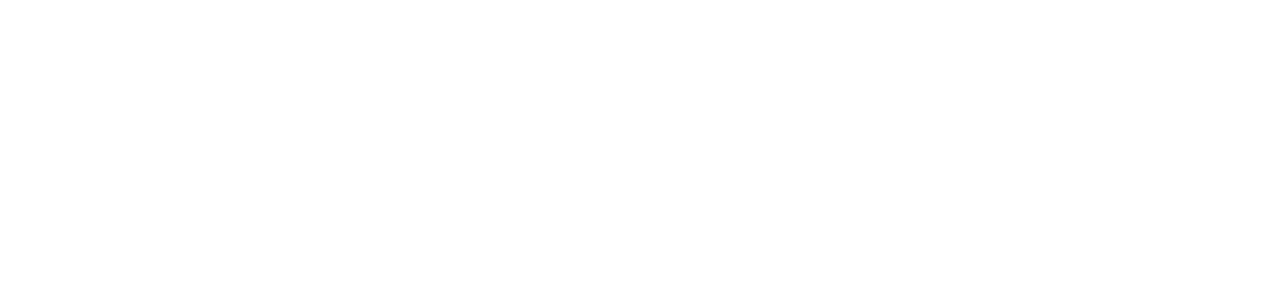
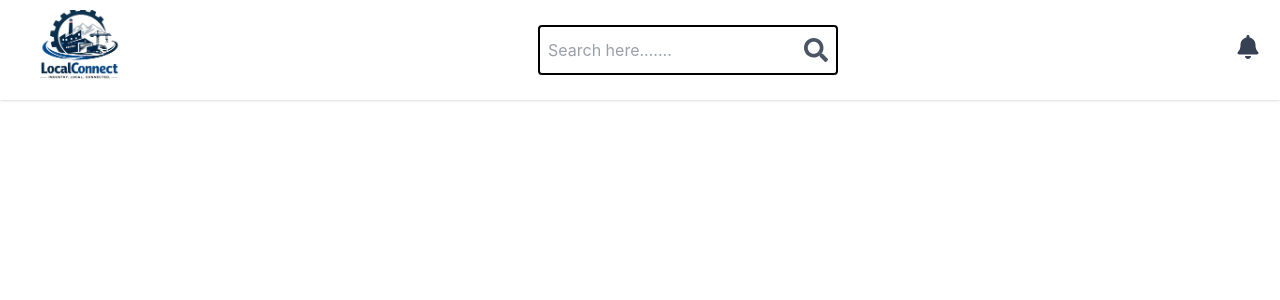
Before and after one commit to Sudarshan-Bishwokarma/localconnect-frontend, a React (Vite) app: page /home in a window 1280 px wide. Before the commit this address had no page. Shown: the top 300 px of the page. Built offline with nearby package versions, Linux system fonts and the light colour scheme.

Commit message:
User Header is created and  user dropdown component  is  completed

```diff
--- a/src/App.jsx
+++ b/src/App.jsx
@@ -27,19 +27,10 @@
           <Route path="dashboard" element={<AdminDashboard />} />
         </Route>
         {/* public  routes*/}
+        <Route path="/home" element={<Home />} />
         <Route path="/signup" element={<SignUp />} />
         <Route path="/login" element={<Login />} />
         <Route path="/otp-verify" element={<OtpVerify />} />
-
-        {/*User Routes */}
-        <Route
-          path="/user"
-          element={
-            <ProtectedRoute allowedRoles={["ROLE_USER", "ROLE_ADMIN"]}>
-              <Home />
-            </ProtectedRoute>
-          }
-        />
       </Routes>
     </BrowserRouter>
   );
--- a/src/components/admin/AdminHeader.jsx
+++ b/src/components/admin/AdminHeader.jsx
@@ -1,4 +1,4 @@
-import logo from "../../assets/local_connect_logo.png";
+import logo from "../../assets/Final_Logo.png";
 import { FaBell, FaSearch, FaUserCircle } from "react-icons/fa";
 import UserDropdown from "./UserDropdown";
 import NotificationBell from "./NotificationBell";
--- a/src/components/common/ProtectedRoute.jsx
+++ b/src/components/common/ProtectedRoute.jsx
@@ -1,13 +1,16 @@
+import toast from "react-hot-toast";
 import { Navigate } from "react-router-dom";
 const ProtectedRoute = ({ children, allowedRoles }) => {
   const token = localStorage.getItem("token");
   const role = localStorage.getItem("role");
 
   if (!token) {
-    <Navigate to="/login" replace />;
+    toast.error("Please login First!");
+    return <Navigate to="/login" replace />;
   }
   if (allowedRoles && !allowedRoles.includes(role)) {
-    <Navigate to="/unauthorized" replace />;
+    toast.error("Access denied");
+    return <Navigate to="/unauthorized" replace />;
   }
   return children;
 };
--- /dev/null
+++ b/src/components/user/DropDown.jsx
@@ -0,0 +1,7 @@
+import { useState } from "react";
+
+const DropDown = () => {
+  const [open, setOpen] = useState(false);
+  return <div></div>;
+};
+export default DropDown;
--- /dev/null
+++ b/src/components/user/UserHeader.jsx
@@ -0,0 +1,27 @@
+import { FaSearch } from "react-icons/fa";
+import logo from "../../assets/Final_Logo.png";
+import UserNotificationBell from "./UserNotificationBell";
+const UserHeader = () => {
+  return (
+    <header className="flex  items-center justify-between h-[100px]  w-full bg-white text-gray-700 px-5  shadow-sm ">
+      {/*logo*/}
+      <div className="h-[80px] w-[120px]">
+        <img src={logo} alt="logo" className="h-full w-full object-cover" />
+      </div>
+      {/*search section */}
+      <div className=" flex  items-center h-[50px] w-[300px] bg-white border-2 border-black rounded px-2">
+        <input
+          type="text"
+          placeholder="Search here......."
+          className=" flex-1 bg-transparent outline-none"
+        />
+        <FaSearch className="text-2xl text-gray-600" />
+      </div>
+      {/*actions area */}
+      <div className="flex items-center gap-10">
+        <UserNotificationBell />
+      </div>
+    </header>
+  );
+};
+export default UserHeader;
--- /dev/null
+++ b/src/components/user/UserNotificationBell.jsx
@@ -0,0 +1,46 @@
+import { useState } from "react";
+import { FaBell } from "react-icons/fa";
+
+const UserNotificationBell = () => {
+  const notification = [
+    "Order placed successfully",
+    "Your order has been shipped",
+  ];
+
+  const [showNotification, setShowNotification] = useState(false);
+
+  const toggleNotifications = () => {
+    setShowNotification(!showNotification);
+  };
+
+  return (
+    <div className="relative">
+      <button onClick={toggleNotifications}>
+        <FaBell className="text--gray-700 text-2xl  cursor-pointer" />
+      </button>
+
+      {showNotification && (
+        <div className="absolute right-0 w-[170px] rounded mt-3 bg-white text-black">
+          <ul>
+            {notification.length === 0 ? (
+              <li className="px-4 py-2 hover:bg-gray-200  cursor-pointer">
+                No Notifications
+              </li>
+            ) : (
+              notification.map((note, index) => (
+                <li
+                  key={index}
+                  className="px-4 py-2 hover:bg-gray-200  cursor-pointer"
+                >
+                  {note}
+                </li>
+              ))
+            )}
+          </ul>
+        </div>
+      )}
+    </div>
+  );
+};
+
+export default UserNotificationBell;
--- a/src/pages/Home.jsx
+++ b/src/pages/Home.jsx
@@ -1,4 +1,10 @@
+import UserHeader from "../components/user/UserHeader";
+
 const Home = () => {
-  return <h1 className="text-center">Home Page</h1>;
+  return (
+    <div>
+      <UserHeader />
+    </div>
+  );
 };
 export default Home;
```
Also changed, not shown: src/assets/Final_Logo.png (added).
